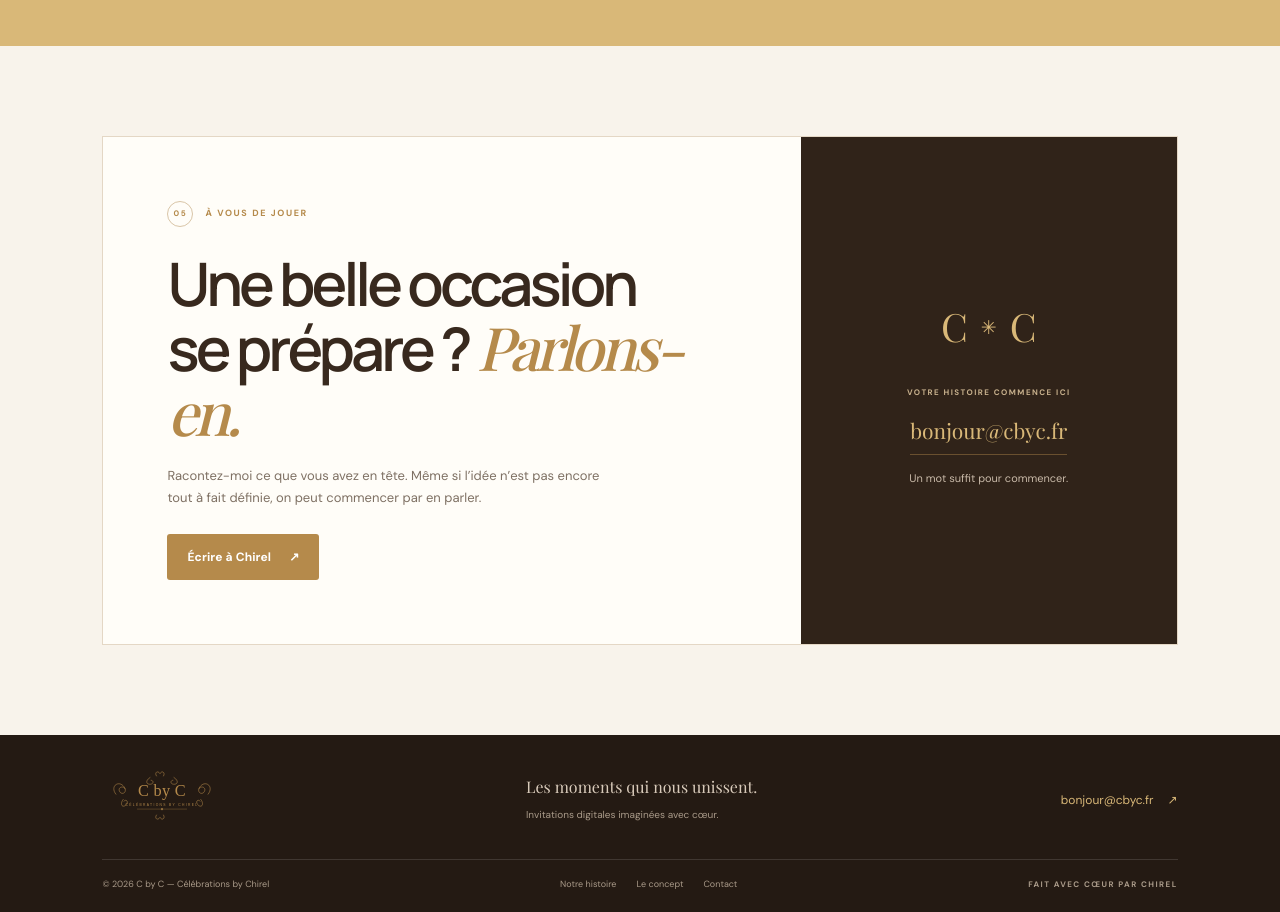
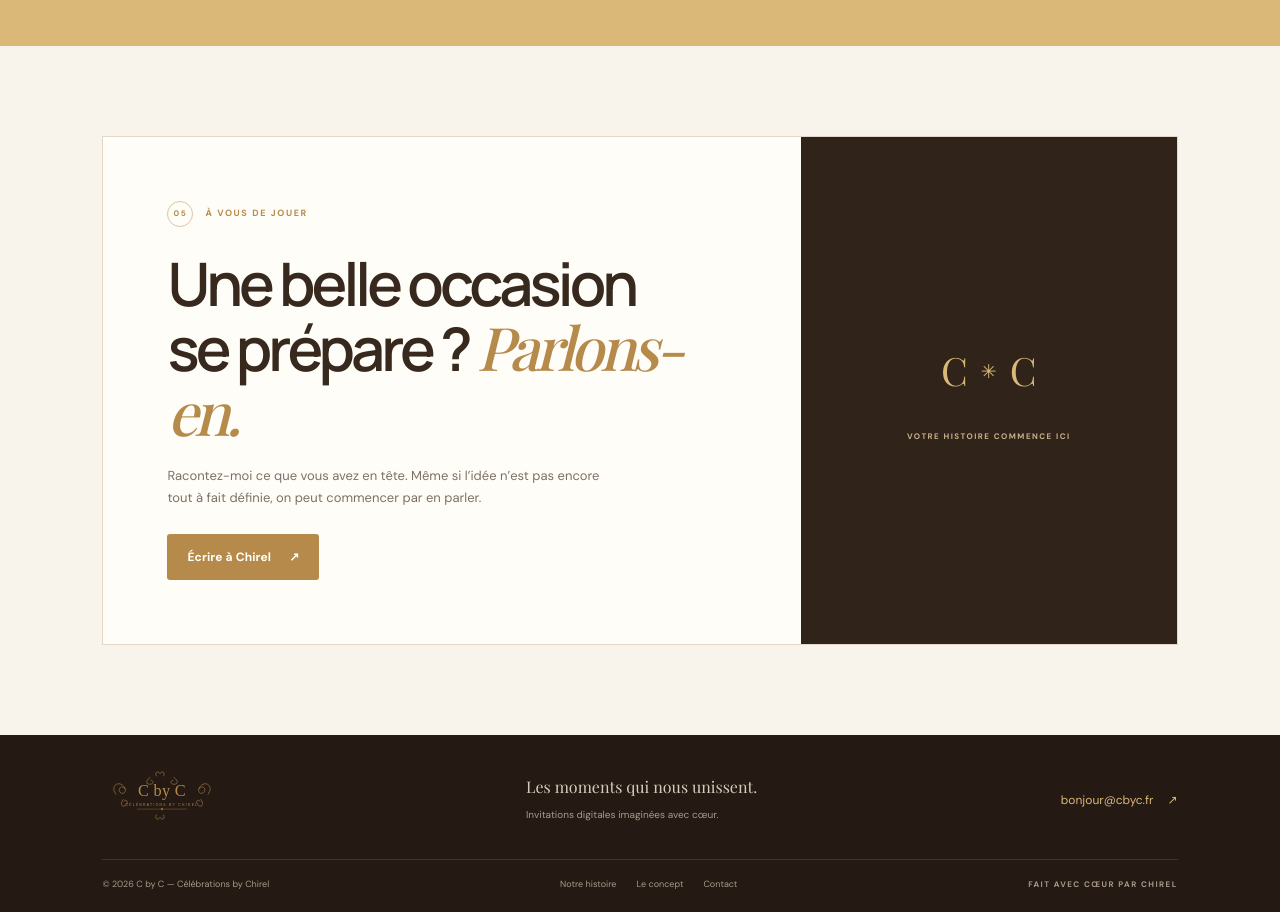
Before and after one commit to chirelhalioua/C-by-C, a Nuxt app: page / in a window 1280 px wide. Shown: the part 3720-4632 px from the top of the page. Built offline with nearby package versions, Linux system fonts and the light colour scheme; a web font is replaced by a local one.

Commit message:
Remove email and supporting line from contact panel

```diff
--- a/app.vue
+++ b/app.vue
@@ -117,7 +117,7 @@ const steps = [
       <section id="contact" class="contact-section section-pad">
         <div class="contact-panel">
           <div class="contact-copy"><div class="section-eyebrow"><span>05</span> À VOUS DE JOUER</div><h2>Une belle occasion<br>se prépare ? <span>Parlons-en.</span></h2><p>Racontez-moi ce que vous avez en tête. Même si l’idée n’est pas encore tout à fait définie, on peut commencer par en parler.</p><a class="button button-gold" href="mailto:contact@chirelhalioua.fr">Écrire à Chirel <span>↗</span></a></div>
-          <div class="contact-side"><div class="contact-seal">C <span>✳</span> C</div><span>VOTRE HISTOIRE COMMENCE ICI</span><a href="mailto:contact@chirelhalioua.fr">bonjour@cbyc.fr</a><small>Un mot suffit pour commencer.</small></div>
+          <div class="contact-side"><div class="contact-seal">C <span>✳</span> C</div><span>VOTRE HISTOIRE COMMENCE ICI</span></div>
         </div>
       </section>
     </main>
```
